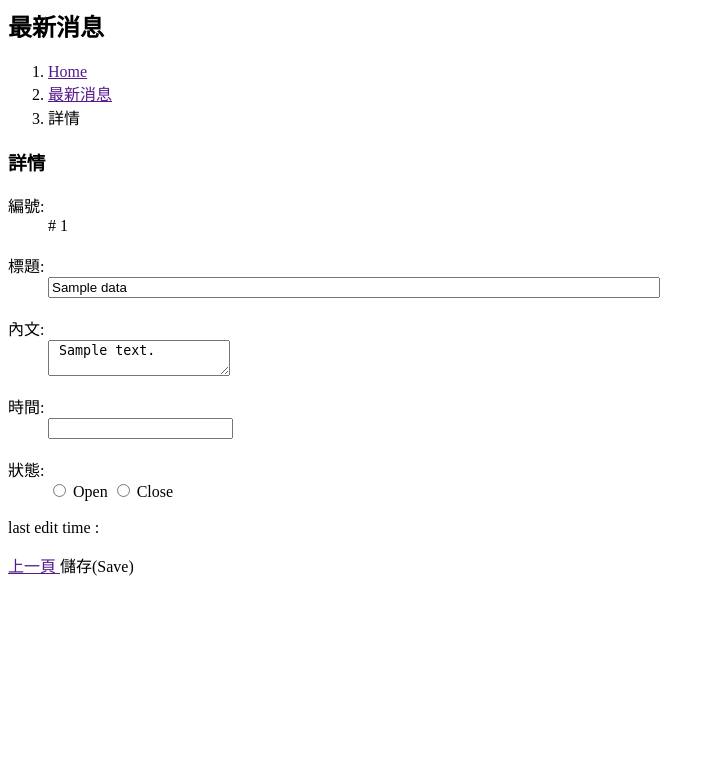
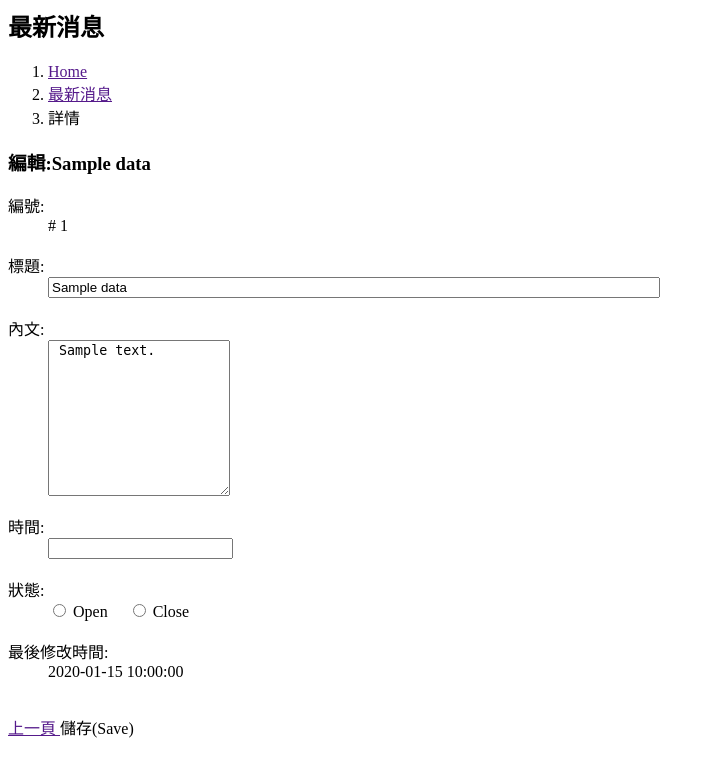
Before and after one commit to bcawosxy/sinechat.com, a PHP site: template view/admin/news/edit.phtml in a window 1280 px wide. Shown: the top 777 px of the page, without its empty margins (0-715 px from the left). Run offline with PHP 8.4, Linux system fonts and the light colour scheme; the template is opened without the code that fills it: most values are stand-ins (such as "Sample title", 1, 10 or a date in 2020); data that the repository does not hold is empty; some libraries are stand-ins or nearby versions.

Commit message:
v0.2.8
1.完成後台 最新消息管理

```diff
--- a/view/admin/news/edit.phtml
+++ b/view/admin/news/edit.phtml
@@ -17,7 +17,7 @@
 					<div class="box-body box-solid">
 						<div class="box-header with-border">
 							<i class="fa fa-file-text-o"></i>
-							<h3 class="box-title"> 詳情 </h3>
+							<h3 class="box-title"> <?php echo ($act == 'add') ? '新增最新消息' : '編輯:'.$data['title'] ?> </h3>
 						</div>
 						<div class="box-body">
 							<dl class="dl-horizontal">
@@ -26,12 +26,12 @@
 								<br>
 								<dt>標題:</dt>
 									<dd>
-										<input type="text" class="form-control" placeholder="Enter ..." style="width:50%" value="<?php echo $data['title'] ?>">
+										<input type="text" class="form-control" name="title" placeholder="Title" style="width:50%" value="<?php echo $data['title'] ?>">
 									</dd>
 								<br>
 								<dt>內文:</dt>
 									<dd>
-										<textarea class="form-control"> <?php echo $data['content'] ?> </textarea>
+										<textarea class="form-control" rows="10" name="content"> <?php echo $data['content'] ?> </textarea>
 									</dd>
 								<br>
 								<dt>時間:</dt>
@@ -41,7 +41,7 @@
 											<div class="input-group-addon">
 												<i class="fa fa-calendar"></i>
 											</div>
-											<input type="text" class="form-control pull-right" id="reservation">
+											<input type="text" name="date" class="form-control pull-right" id="reservation">
 										</div>
 										<!-- /.input group -->
 									  </div>
@@ -52,17 +52,19 @@
 									<dd>
 										<div class="form-group">
 											<label for="r1">
-												<input id="r1" type="radio" name="status" class="minimal-red" <?php if($data['status'] == 'open') echo 'checked'; ?>>
+												<input id="r1" type="radio" name="status" class="minimal-red" value="open" <?php if($data['status'] == 'open') echo 'checked'; ?>>
 												Open
-											</label>
+											</label>&nbsp;&nbsp;&nbsp;
 											<label for="r2">
-												<input id="r2" type="radio" name="status" class="minimal-red" <?php if($data['status'] == 'close') echo 'checked'; ?>>
+												<input id="r2" type="radio" name="status" class="minimal-red" value="close" <?php if($data['status'] == 'close') echo 'checked'; ?>>
 												Close
 											</label>
 										</div>
 									</dd>
 								<br>
-								<dt>last edit time :</dt>
+								<dt>最後修改時間:</dt>
+									<dd> <?php echo $data['modify_time'] ?> </dd>
+								<br>
 							</dl>
 						</div>
 					</div>
@@ -108,9 +110,11 @@ $(function () {
 		$.post('<?php echo url('admin', 'news/edit') ?>' , {
 			act : '<?php echo $act ?>',
 			id : '<?php echo $data['id'] ?>',
-			id : '<?php echo $data['id'] ?>',
-			id : '<?php echo $data['id'] ?>',
-			id : '<?php echo $data['id'] ?>',
+			title : $('input[name="title"]').val(),
+			date : $('input[name="date"]').val(),
+			status : $('input[name="status"]').val(),
+			content : $('textarea[name="content"]').val(),
+
 		},function(r){
 			r = $.parseJSON(r);
 			if(r.result == 1) {
```
Also changed, not shown: controller/admin/news.php (+25 -0 lines), README.md.
